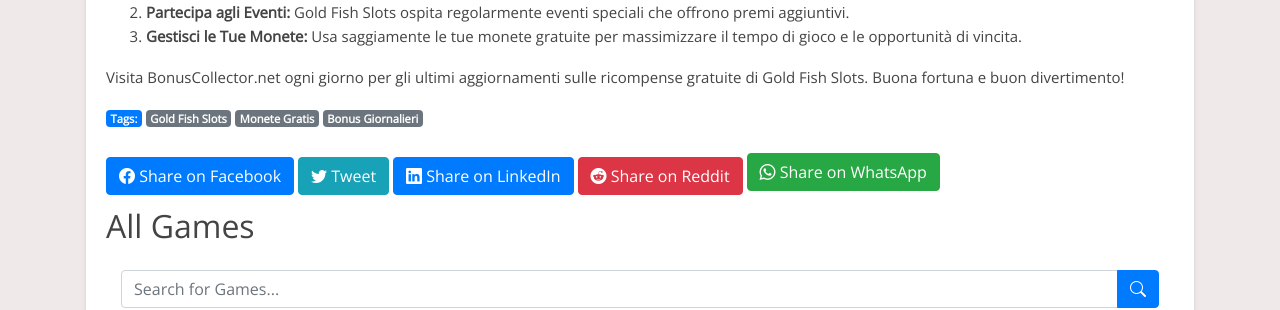
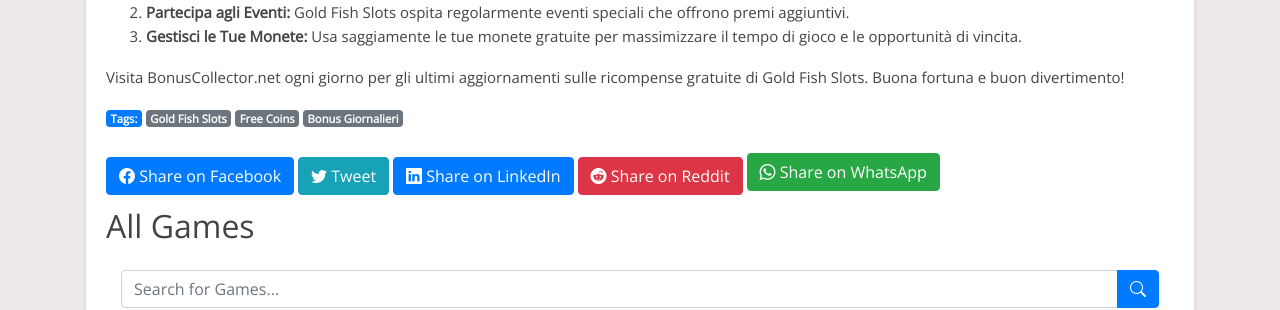
Before and after one commit to Prollad99/bs-net, a Jekyll site: the page built from it/_posts/2024-08-08-gold-fish-slots.md, in a window 1280 px wide and 900 px high, scrolled down 7941 px. Shown: the part 149-459 px from the top of the window. Built offline with Jekyll 4.4.1, drawn with Linux system fonts in a browser that asks for light colours; nearby versions of some CDN libraries; comment, search, counter and statistics services are not loaded.

Commit message:
Update 2024-08-08-gold-fish-slots.md

```diff
--- a/it/_posts/2024-08-08-gold-fish-slots.md
+++ b/it/_posts/2024-08-08-gold-fish-slots.md
@@ -2,7 +2,7 @@
 layout: post
 title: "Gold Fish Slots Free Coins: Ottieni Monete Gratuite Quotidiane"
 date: 2024-08-08
-tags: [Gold Fish Slots, Monete Gratis, Bonus Giornalieri]
+tags: [Gold Fish Slots, Free Coins, Bonus Giornalieri]
 author: BonusCollector.net
 description: "Scopri come ottenere monete gratuite quotidiane per Gold Fish Slots. Aggiorniamo i link delle ricompense ogni giorno!"
 lang: it
```
